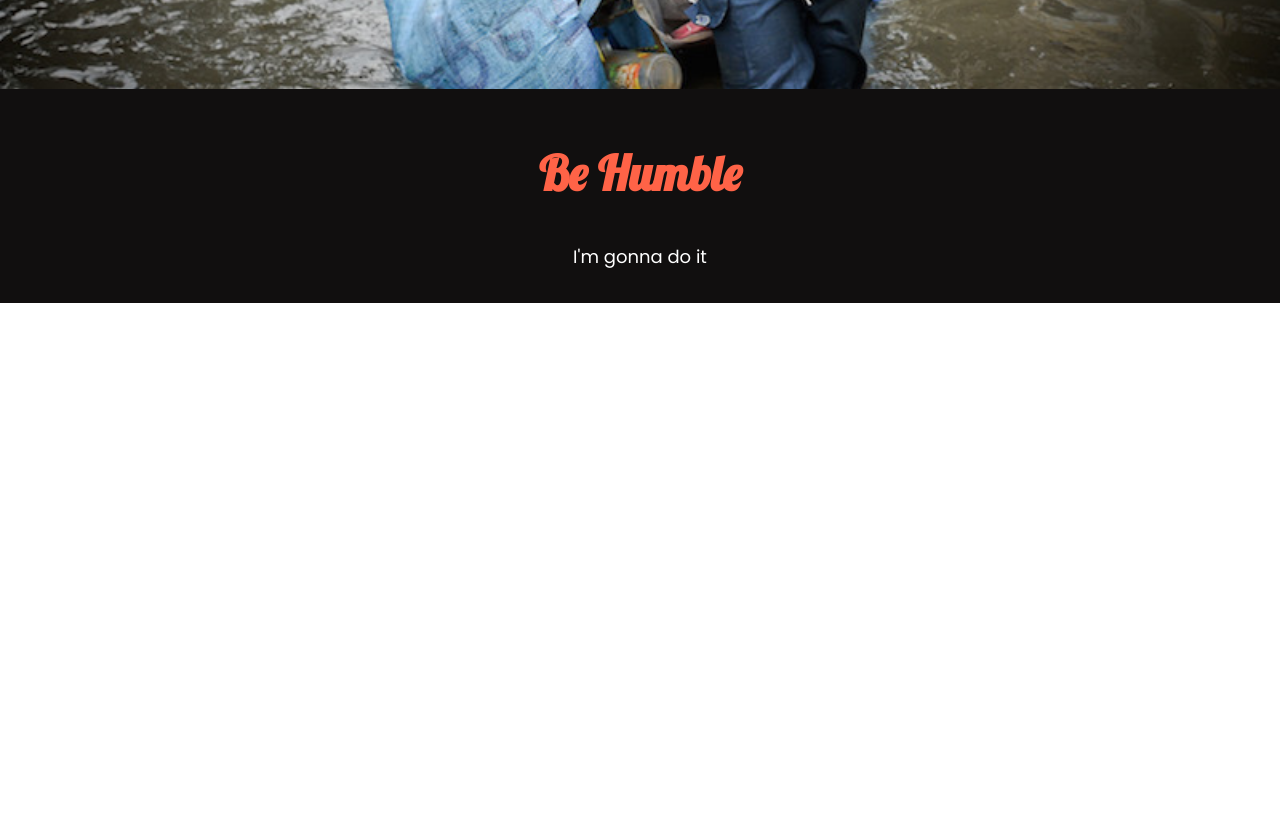
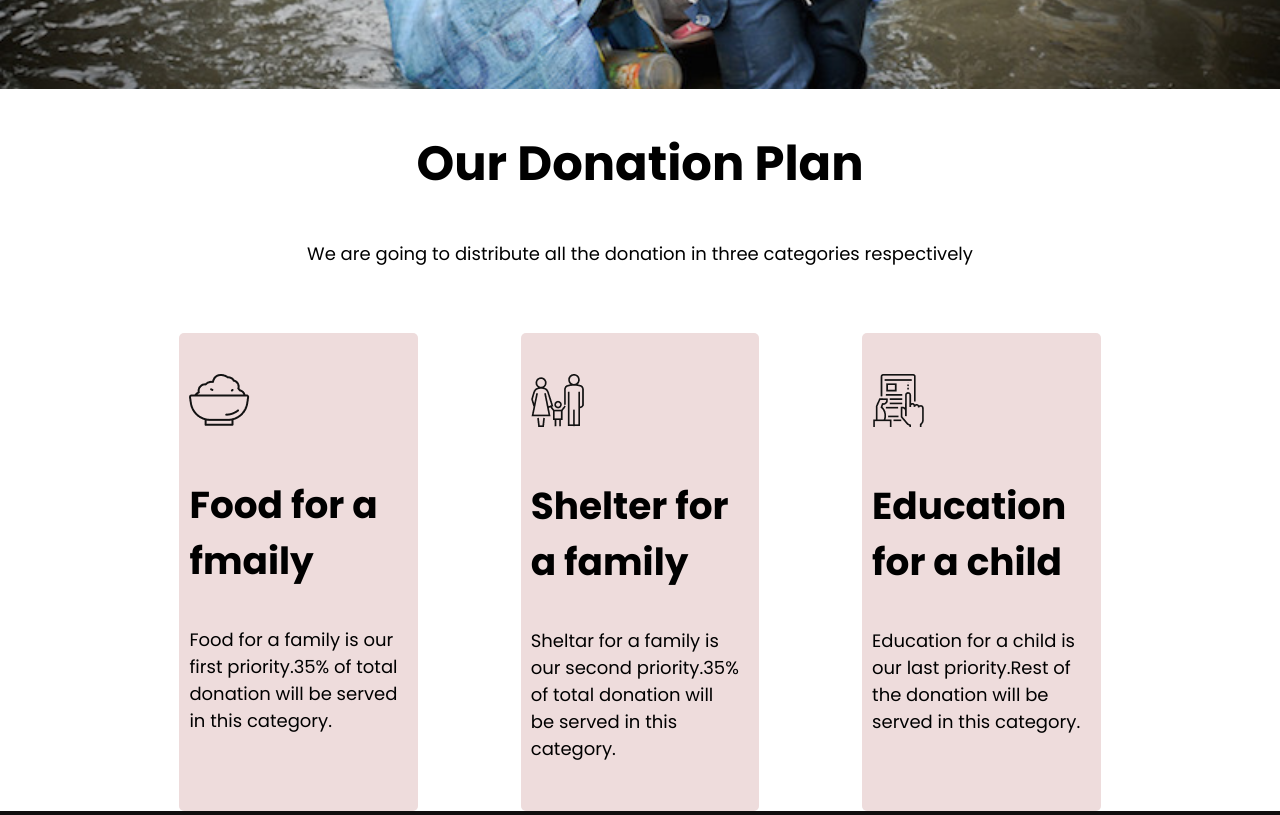
Before and after one commit to saikot-mehedi/donate-today, a plain HTML site: page index.html in a window 1280 px wide. Shown: the part 660-1475 px from the top of the page. Before the commit the page ends 963 px from the top, so only its background shows below. Drawn offline with Linux system fonts and the light colour scheme.

Commit message:
donation plan category update

```diff
--- a/index.html
+++ b/index.html
@@ -25,6 +25,27 @@
                 <a href="">Donate Now</a>
             </div>
     </section>
+    <section>
+        <h2>Our Donation Plan</h2>
+        <p>We are going to distribute all the donation in three categories respectively</p><br>
+        <div class="container-two">
+            <div class="donation-plan">
+                <img src="icons/food.png" alt="">
+                <h3>Food for a fmaily</h3>
+                <p>Food for a family is our first priority.35% of total donation will be served in this category.</p>
+            </div>
+            <div class="donation-plan">
+                <img src="icons/shelter.png" alt="">
+                <h3>Shelter for a family</h3>
+                <p>Sheltar for a family is our second priority.35% of total donation will be served in this category.</p>
+            </div>
+            <div class="donation-plan">
+                <img src="icons/Frame-1.png" alt="">
+                <h3>Education for a child</h3>
+                <p>Education for a child is our last priority.Rest of the donation will be served in this category.</p>
+            </div>
+        </div>
+    </section>
 </body>
 <footer>
     <h2>Be Humble</h2>
--- a/style.css
+++ b/style.css
@@ -10,7 +10,15 @@ h1{
     font-weight: 700;
     text-align: center;
 }
+h2{
+    text-align: center;
+}
 p{
+    text-align: center;
+    font-weight: 100;
+    font-size: large;
+}
+#top-banner p{
     color: white;
     text-align: center;
     font-size: large;
@@ -35,6 +43,26 @@ div a{
     border-radius: 10px;
     background-color: rgb(223, 80, 69);
 }
+.container-two{
+    display: flex;
+    margin-left: 10%;
+    margin-right: 10%;
+}
+.donation-plan{
+    width: 33%;
+    background-color: rgb(238, 220, 220);
+    margin-left: 5%;
+    margin-right: 5%;
+    padding-right: 2%;
+    padding-left: 1%;
+    padding-top: 4%;
+    padding-bottom: 3%;
+    border-radius: 5px;
+
+}
+.donation-plan p{
+    text-align: left;
+}
 footer{
     margin:0%;
     background-color: rgb(17, 15, 15);
@@ -45,3 +73,8 @@ footer h2{
     text-align: center;
     color: tomato;
 }
+footer p{
+    text-align: center;
+    color: white;
+    font-size: small;
+}
```
